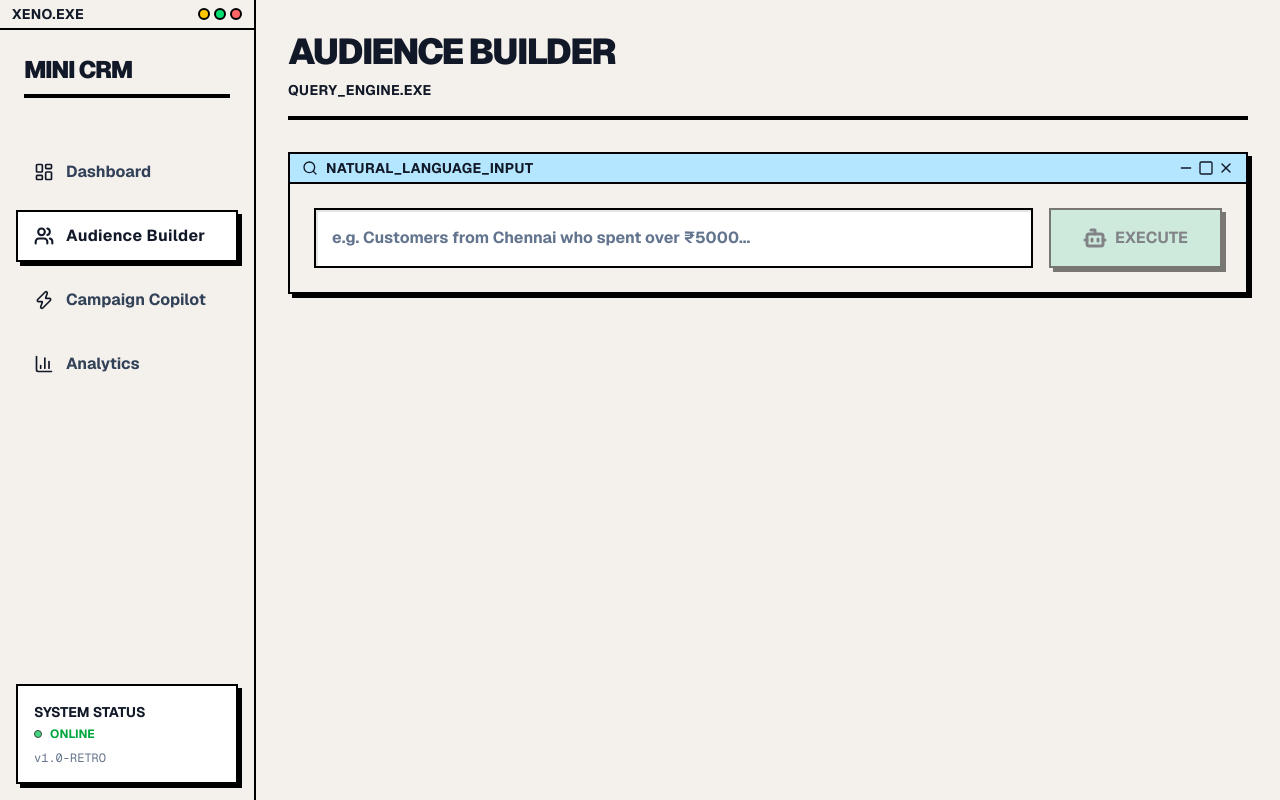
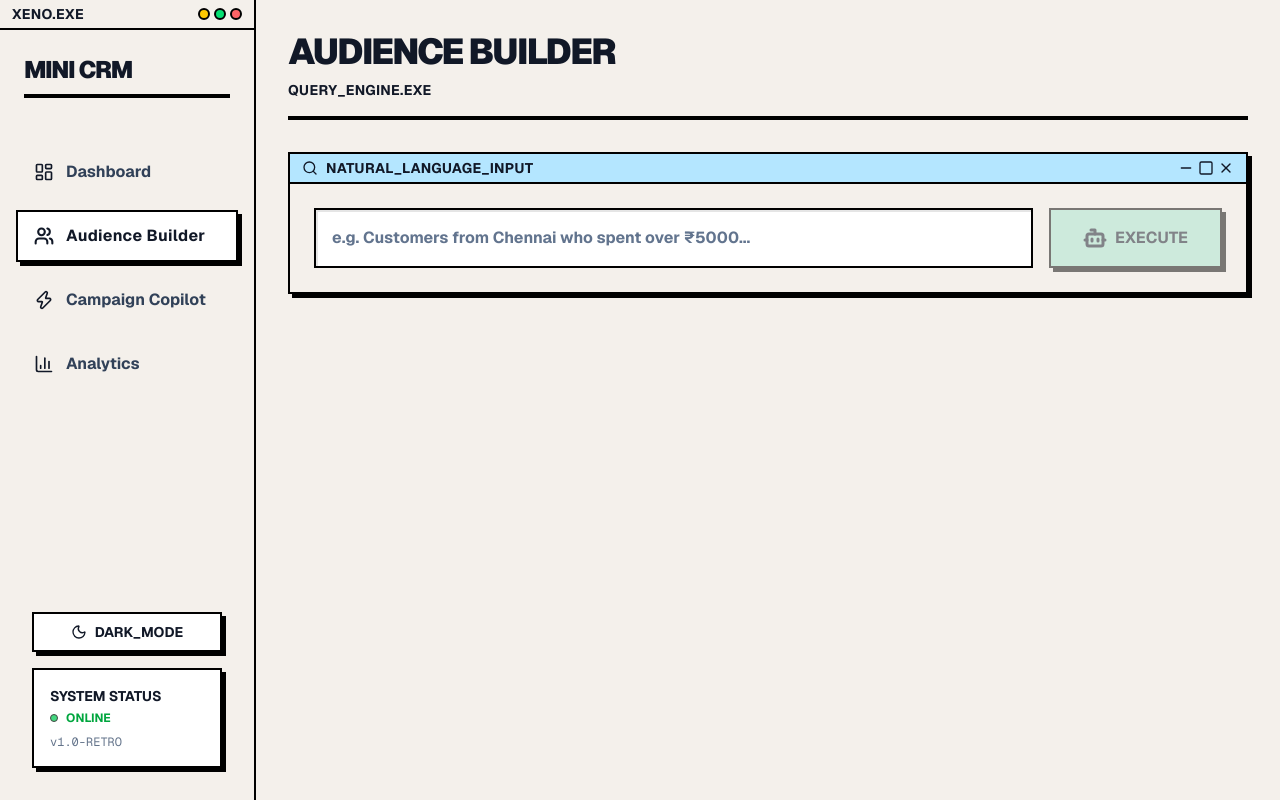
Before and after one commit to Sheerin-F-A/mini-crm, a Next.js app: page /audience in a window 1280 px wide. Built offline with nearby package versions, Linux system fonts and the light colour scheme.

Commit message:
feat: add manual dark mode toggle switch

```diff
--- a/src/app/globals.css
+++ b/src/app/globals.css
@@ -9,15 +9,13 @@
   --retro-header: #e2e8f0;
 }
 
-@media (prefers-color-scheme: dark) {
-  :root {
+.dark {
   --retro-bg: #0f172a; /* Slate 900 */
   --retro-panel: #1e293b; /* Slate 800 */
   --retro-border: #f8fafc; /* Slate 50 */
   --retro-text: #f8fafc;
   --retro-text-muted: #94a3b8; /* Slate 400 */
   --retro-header: #334155; /* Slate 700 */
-  }
 }
 
 @theme inline {
@@ -57,10 +55,8 @@ body {
     @apply border-2 border-[var(--retro-border)] rounded-none focus:outline-none focus:ring-2 focus:ring-[var(--retro-border)] focus:ring-offset-2 bg-[var(--retro-panel)] text-[var(--retro-text)];
     box-shadow: inset 2px 2px 0px rgba(0,0,0,0.1);
   }
-  @media (prefers-color-scheme: dark) {
-    .retro-input {
+  .dark .retro-input {
     box-shadow: inset 2px 2px 0px rgba(0,0,0,0.5);
-    }
   }
   .retro-window-header {
     @apply border-b-2 border-[var(--retro-border)] px-3 py-1 flex items-center justify-between font-bold text-sm uppercase tracking-wide text-[var(--retro-text)];
--- a/src/app/layout.tsx
+++ b/src/app/layout.tsx
@@ -29,6 +29,19 @@ export default function RootLayout({
       className={`${geistSans.variable} ${geistMono.variable} antialiased`}
     >
       <body className="flex min-h-screen bg-slate-50 text-slate-900">
+        <script
+          dangerouslySetInnerHTML={{
+            __html: `
+              try {
+                if (localStorage.theme === 'dark' || (!('theme' in localStorage) && window.matchMedia('(prefers-color-scheme: dark)').matches)) {
+                  document.documentElement.classList.add('dark');
+                } else {
+                  document.documentElement.classList.remove('dark');
+                }
+              } catch (_) {}
+            `,
+          }}
+        />
         <Navigation />
         <main className="flex-1 flex flex-col h-screen overflow-y-auto">
           {children}
--- a/src/components/Navigation.tsx
+++ b/src/components/Navigation.tsx
@@ -2,7 +2,8 @@
 
 import Link from 'next/link';
 import { usePathname } from 'next/navigation';
-import { LayoutDashboard, Users, Zap, BarChart3, Minus, Square, X } from 'lucide-react';
+import { useEffect, useState } from 'react';
+import { LayoutDashboard, Users, Zap, BarChart3, Minus, Square, X, Moon, Sun } from 'lucide-react';
 
 const navItems = [
   { name: 'Dashboard', href: '/', icon: LayoutDashboard },
@@ -13,6 +14,26 @@ const navItems = [
 
 export function Navigation() {
   const pathname = usePathname();
+  const [isDark, setIsDark] = useState(false);
+
+  useEffect(() => {
+    // Check initial state from the class we injected in layout.tsx
+    if (document.documentElement.classList.contains('dark')) {
+      setIsDark(true);
+    }
+  }, []);
+
+  const toggleTheme = () => {
+    if (isDark) {
+      document.documentElement.classList.remove('dark');
+      localStorage.theme = 'light';
+      setIsDark(false);
+    } else {
+      document.documentElement.classList.add('dark');
+      localStorage.theme = 'dark';
+      setIsDark(true);
+    }
+  };
 
   return (
     <div className="w-64 bg-[var(--retro-bg)] border-r-2 border-[var(--retro-border)] min-h-screen flex flex-col z-10 relative">
@@ -53,13 +74,23 @@ export function Navigation() {
         })}
       </nav>
 
-      <div className="p-4 m-4 retro-box bg-[var(--retro-panel)]">
-        <p className="font-bold text-sm uppercase mb-1">System Status</p>
-        <div className="flex items-center gap-2 text-xs font-bold text-green-600">
-          <span className="w-2 h-2 bg-green-500 rounded-full animate-pulse border border-[var(--retro-border)]"></span>
-          ONLINE
+      <div className="p-4 m-4 space-y-4">
+        <button
+          onClick={toggleTheme}
+          className="retro-btn w-full bg-[var(--retro-panel)] text-[var(--retro-text)] py-2 px-4 flex items-center justify-center gap-2 uppercase text-sm"
+        >
+          {isDark ? <Sun size={16} /> : <Moon size={16} />}
+          {isDark ? 'LIGHT_MODE' : 'DARK_MODE'}
+        </button>
+
+        <div className="retro-box bg-[var(--retro-panel)] p-4">
+          <p className="font-bold text-sm uppercase mb-1">System Status</p>
+          <div className="flex items-center gap-2 text-xs font-bold text-green-600">
+            <span className="w-2 h-2 bg-green-500 rounded-full animate-pulse border border-[var(--retro-border)]"></span>
+            ONLINE
+          </div>
+          <p className="mt-2 text-xs text-[var(--retro-text-muted)] font-mono">v1.0-RETRO</p>
         </div>
-        <p className="mt-2 text-xs text-[var(--retro-text-muted)] font-mono">v1.0-RETRO</p>
       </div>
     </div>
   );
```
Lines whose indentation alone changed are shown as unchanged.
